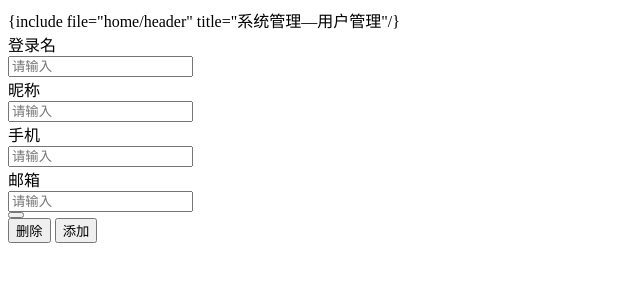
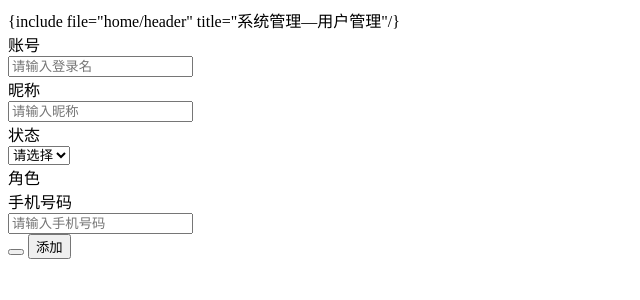
Before and after one commit to wujiachen727/blog, a PHP site: page /view/admin/user/index.html in a window 1280 px wide. Shown: the top 300 px of the page, without its empty margins (0-640 px from the left). Run offline with PHP 8.4, Linux system fonts and the light colour scheme; some libraries are stand-ins or nearby versions.

Commit message:
调整管理员管理列表页及角色选择框问题

```diff
--- a/app/admin/model/User.php
+++ b/app/admin/model/User.php
@@ -70,7 +70,10 @@ class User extends Common
             $where[] = ['u.mobile', 'like', '%' . $data['mobile'] . '%'];
         }
         if (isset($data['status']) && $data['status'] != "") {
-            $where[] = ['u.status', '=', $data['mobile']];
+            $where[] = ['u.status', '=', $data['status']];
+        }
+        if (isset($data['roleIdS']) && $data['roleIdS'] != "") {
+            $where[] = ['ur.id', 'in', $data['roleIdS']];
         }
 
         $order = "u.id asc";
--- a/config/status.php
+++ b/config/status.php
@@ -24,6 +24,7 @@ return [
     '11002' => '密码错误，请重试',
     '11003' => '连续登录失败次数超过5次，5分钟内禁止登录',
     '11004' => '新密码和旧密码一致',
+    '11005' => '超级管理员信息不可更改，请联系平台管理员',
     '11071' => '管理员角色不存在',
     '11088' => '没有找到控制器，请联系平台管理员',
     '11089' => '没有找到此方法，请联系平台管理员',
--- a/view/admin/user/index.html
+++ b/view/admin/user/index.html
@@ -4,42 +4,51 @@
     <div class="layui-card">
         <div class="layui-card-body">
             <!-- 表格检索栏 -->
-            <div class="layui-form-item">
+            <form class="layui-form toolbar">
                 <div class="layui-inline">
-                    <label class="layui-form-label">登录名</label>
+                    <label class="layui-form-label">账号</label>
                     <div class="layui-input-block">
-                        <input type="text" id="username" name="username" placeholder="请输入" autocomplete="off" class="layui-input">
+                        <input type="text" id="username" name="username" placeholder="请输入登录名" autocomplete="off"
+                               class="layui-input">
                     </div>
                 </div>
                 <div class="layui-inline">
                     <label class="layui-form-label">昵称</label>
                     <div class="layui-input-block">
-                        <input type="text" id="nickname" name="nickname" placeholder="请输入" autocomplete="off" class="layui-input">
+                        <input type="text" id="nickname" name="nickname" placeholder="请输入昵称" autocomplete="off"
+                               class="layui-input">
                     </div>
                 </div>
                 <div class="layui-inline">
-                    <label class="layui-form-label">手机</label>
-                    <div class="layui-input-block">
-                        <input type="number" id="mobile" name="mobile" placeholder="请输入" autocomplete="off" class="layui-input">
+                    <label class="layui-form-label">状态</label>
+                    <div class="layui-input-inline">
+                        <select id="status" name="status">
+                            <option value="">请选择</option>
+                            <option value="1">正常</option>
+                            <option value="2">停用</option>
+                        </select>
+                    </div>
+                </div>
+                <div class="layui-inline layui-form-item">
+                    <label class="layui-form-label">角色</label>
+                    <div class="layui-input-inline">
+                        <div id="roleIds"></div>
                     </div>
                 </div>
                 <div class="layui-inline">
-                    <label class="layui-form-label">邮箱</label>
+                    <label class="layui-form-label">手机号码</label>
                     <div class="layui-input-block">
-                        <input type="text" id="email" name="email" placeholder="请输入" autocomplete="off" class="layui-input">
+                        <input type="number" id="mobile" name="mobile" placeholder="请输入手机号码" autocomplete="off"
+                               class="layui-input">
                     </div>
                 </div>
                 <div class="layui-inline">
                     <button id="btnSearch" class="layui-btn layuiadmin-btn-admin" lay-submit lay-filter="btnSearch">
                         <i class="layui-icon layui-icon-search layuiadmin-button-btn"></i>
                     </button>
+                    <button class="layui-btn layuiadmin-btn-admin" data-type="add">添加</button>
                 </div>
-            </div>
-            <!-- 表格工具栏 -->
-            <div style="padding-bottom: 10px;">
-                <button class="layui-btn layuiadmin-btn-admin" data-type="batchdel">删除</button>
-                <button class="layui-btn layuiadmin-btn-admin" data-type="add">添加</button>
-            </div>
+            </form>
         </div>
         <table id="adminUserTable" lay-filter="adminUserTable"></table>
     </div>
@@ -58,17 +67,63 @@
     <input type="checkbox" lay-filter="adminUserStatus" value="{{d.id}}" lay-skin="switch" style="width: 40px"
            lay-text="正常|锁定" {{d.status==1?'checked':''}}/>
 </script>
+
+<!--表单弹窗-->
+<script type="text/html" id="userEditDialog">
+    <form id="adminUserForm" lay-filter="adminUserForm" class="layui-form model-form">
+        <input name="id" type="hidden"/>
+        <div class="layui-form-item">
+            <label class="layui-form-label layui-form-required">账号</label>
+            <div class="layui-input-block">
+                <label>
+                    <input type="text" name="username" lay-verify="required" placeholder="请输入账号" autocomplete="off"
+                           class="layui-input" lay-verType="tips">
+                </label>
+            </div>
+        </div>
+        <div class="layui-form-item">
+            <label class="layui-form-label layui-form-required">昵称</label>
+            <div class="layui-input-block">
+                <label>
+                    <input type="text" name="nickname" lay-verify="required" placeholder="请输入昵称" autocomplete="off"
+                           class="layui-input" lay-verType="tips">
+                </label>
+            </div>
+        </div>
+        <div class="layui-form-item">
+            <label class="layui-form-label layui-form-required">手机</label>
+            <div class="layui-input-block">
+                <label>
+                    <input type="text" name="mobile" lay-verify="mobile" placeholder="请输入号码" autocomplete="off"
+                           class="layui-input" lay-verType="tips">
+                </label>
+            </div>
+        </div>
+        <div class="layui-form-item">
+            <label class="layui-form-label layui-form-required">角色</label>
+            <div class="layui-input-block">
+                <div id="userEditRoleSel"></div>
+            </div>
+        </div>
+        <div class="layui-form-item text-right">
+            <button class="layui-btn layui-btn-primary" type="button" ew-event="closePageDialog">取消</button>
+            <button class="layui-btn" lay-filter="modelUserSubmit" lay-submit>保存</button>
+        </div>
+    </form>
+</script>
 <script type="text/javascript" src="https://www.layuicdn.com/layui/layui.js"></script>
 <script type="text/javascript" src="__ADMIN__/assets/js/common.js?v=318"></script>
 <script>
-    layui.define(['tableX','admin'], function () {
+    layui.define(['admin', 'xmSelect'], function () {
         var $ = layui.$;
         var form = layui.form;
         var table = layui.table;
-        var tableX = layui.tableX;
+        var admin = layui.admin;
+        var layer = layui.layer;
+        var xmSelect = layui.xmSelect;
 
         // 渲染表格
-        var adminUserTable = tableX.render({
+        var adminUserTable = table.render({
             id: "#adminUserTable",
             elem: '#adminUserTable',
             url: "{:url('user/getUserList')}",
@@ -78,32 +133,109 @@
             limit: 20,
             limits: [30, 60, 90],
             even: true,//开启隔行背景
-            height: 'full-120',
+            height: 'full-130',
             cols: [[
                 {type: 'numbers', align: 'center', width: 30},
-                {field: 'id', sort: true, title: 'ID', type: 'checkbox', width: 30},
                 {field: 'username', sort: true, title: '账号', width: 100},
                 {field: 'nickname', sort: true, title: '昵称', width: 100},
                 {field: 'mobile', sort: true, title: '手机号码', minwidth: 120},
+                {field: 'role_name', sort: true, title: '角色名称', minwidth: 120},
                 {field: 'create_time', sort: true, title: '加入时间', minwidth: 160},
+                {field: 'update_time', sort: true, title: '更新时间', minwidth: 160},
                 {templet: '#tableStatus', title: '状态', width: 100},
                 {align: 'center', toolbar: '#tableBar', title: '操作', width: 300}
             ]]
         });
 
-        // 搜索
-        $('#btnSearch').click(function () {
-            var nickname = $("#nickname").val();
-            var username = $("#username").val();
-            var mobile = $("#mobile").val();
-            var email = $("#email").val();
-            adminUserTable.reload({
-                where: {username: username, nickname: nickname, mobile: mobile, email: email},
-                page: {
-                    curr: 1
+        // 渲染多选下拉框
+        var roleSelect = xmSelect.render({
+            el: '#roleIds',
+            name: 'roleIds',
+            empty: '暂无数据',
+            filterable: true,
+            searchTips: '请输入角色名称',
+            tips: '请选择角色',
+            data: JSON.parse('{$roleList|raw}')
+        });
+
+        //表格搜索
+        form.on('submit(btnSearch)', function (data) {
+            adminUserTable.reload({where: data.field, page: {curr: 1}});
+            return false;
+        });
+
+        // 工具条点击事件                             2
+        table.on('tool(adminUserTable)', function (obj) {
+            var data = obj.data;
+            var layEvent = obj.event;
+            if (layEvent === 'edit') { // 修改
+                showEditModel(data);
+            } else if (layEvent === 'del') { // 删除
+                del(data.id, data.username);
+            } else if (layEvent === 'reset') { // 重置密码
+                resetPsw(data.id, data.username);
+            }
+        });
+
+        function showEditModel(mUser) {
+            var layIndex = admin.open({
+                type: 1,
+                area: ['380px', '400px'],
+                title: mUser ? '修改' + mUser.username + '|' + mUser.id + '用户信息' : '添加用户信息',
+                url: mUser ? 'edit.html?id=' + mUser.id : 'create.html',
+                data: {user: mUser},//传递数据到表单页面
+                success: function (layero, dIndex) {
+                    // 弹窗超出范围不出现滚动条
+                    $(layero).children('.layui-layer-content').css('overflow', 'visible');
+                },
+                end: function () {
+                    if (admin.getLayerData(layIndex, 'formOk')) {  //判断表单操作成功标识
+                        adminUserTable.reload();  //成功刷新表格
+                    }
                 }
-            }, 'data');
-        });
+            });
+        }
+
+        //删除
+        function del(id, name) {
+            top.layer.confirm('确定要删除“' + name + '”吗？', {
+                skin: 'layui-layer-admin'
+            }, function (i) {
+                top.layer.close(i);
+                layer.load(2);
+                admin.req("{:url('user/delete')}", {
+                    id: id
+                }, function (res) {
+                    layer.closeAll('loading');
+                    if (res.code === 0) {
+                        layer.msg(res.msg, {icon: 1});
+                        adminUserTable.reload();
+                    } else {
+                        layer.msg(res.msg, {icon: 2});
+                    }
+                }, 'post');
+            });
+        }
+
+        //重置密码
+        function resetPsw(id, username) {
+            top.layer.confirm('确定要重置“' + username + '”的登录密码吗？', {
+                skin: 'layui-layer-admin'
+            }, function (i) {
+                top.layer.close(i);
+                layer.load(2);
+                admin.req("{:url('user/resetPwd')}", {
+                    id: id
+                }, function (res) {
+                    layer.closeAll('loading');
+                    if (res.code === 0) {
+                        layer.msg(res.msg, {icon: 1});
+                    } else {
+                        layer.msg(res.msg, {icon: 2});
+                    }
+                }, 'post');
+            });
+        }
     });
 </script>
 </body>
```
Also changed, not shown: app/admin/controller/Admin.php (+1 -31 lines), app/admin/controller/Role.php (+7 -0 lines), app/admin/controller/User.php (+63 -15 lines), app/admin/service/User.php (+30 -1 lines), app/admin/service/UserRole.php (+18 -0 lines), app/common.php (+1 -13 lines), view/admin/user/edit.html (added, +78 -0 lines).
